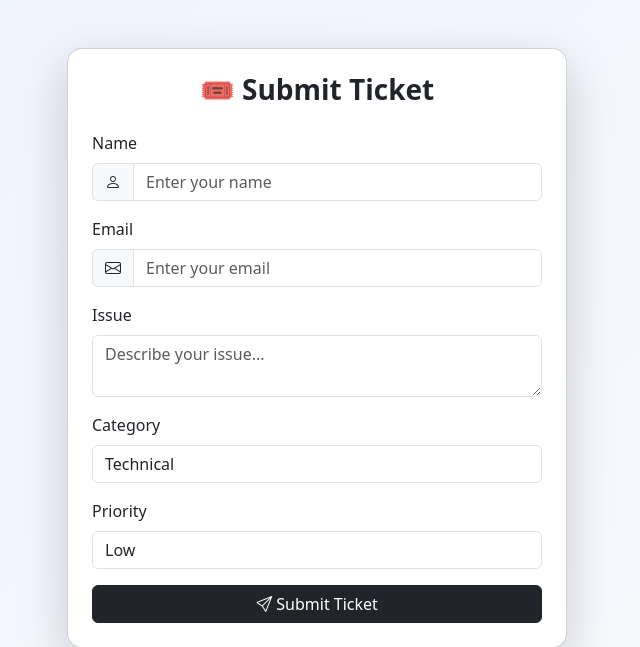
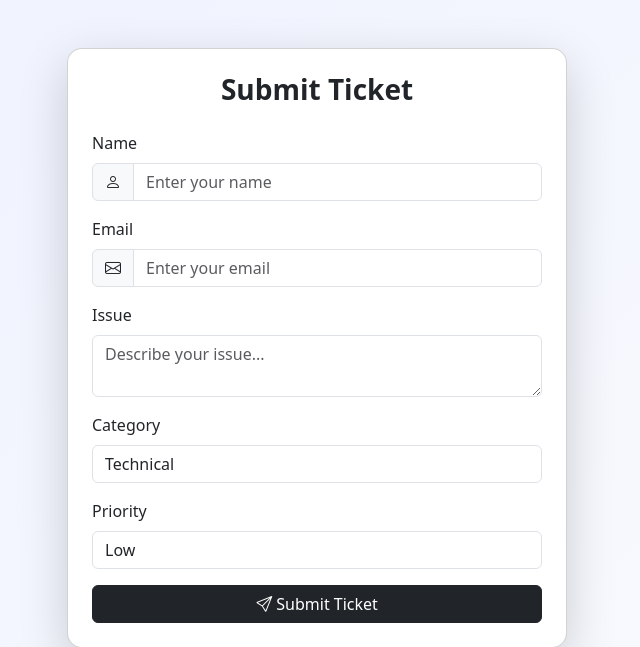
Before and after one commit to mufeedshad0-bit/ticketing-system, a Python web app: template templates/form.html in a window 1280 px wide. Shown: the top 647 px of the page, without its empty margins (323-963 px from the left). Run offline with Jinja, Linux system fonts and the light colour scheme; the template is opened without the code that fills it, so the values that code supplies are empty.

Commit message:
Update form.html

```diff
--- a/templates/form.html
+++ b/templates/form.html
@@ -26,7 +26,7 @@
 <div class="container mt-5 d-flex justify-content-center">
   <div class="card p-4 shadow-lg" style="width:500px;">
 
-    <h3 class="mb-4 text-center">🎟️ Submit Ticket</h3>
+    <h3 class="mb-4 text-center"> Submit Ticket</h3>
 
     <!-- ✅ SUCCESS MESSAGE -->
     {% if success %}
```
